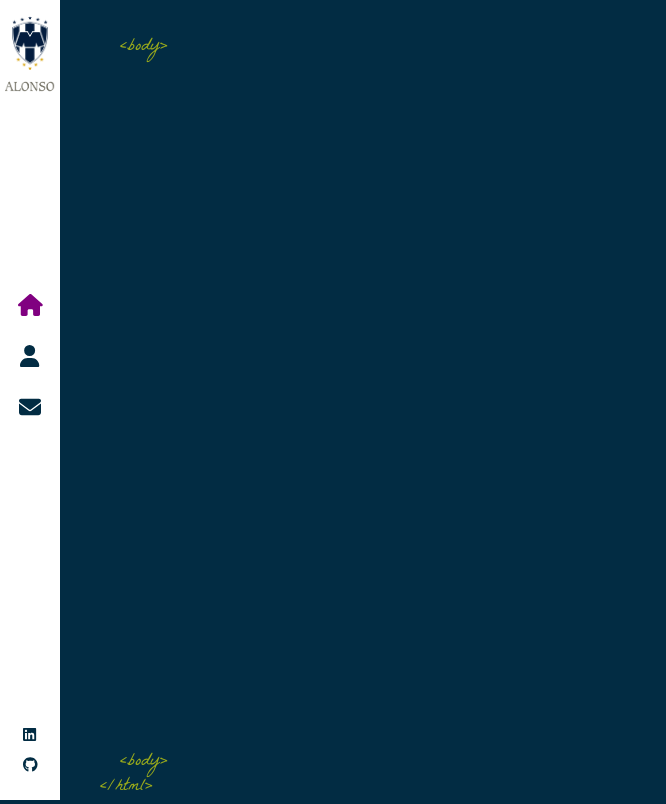
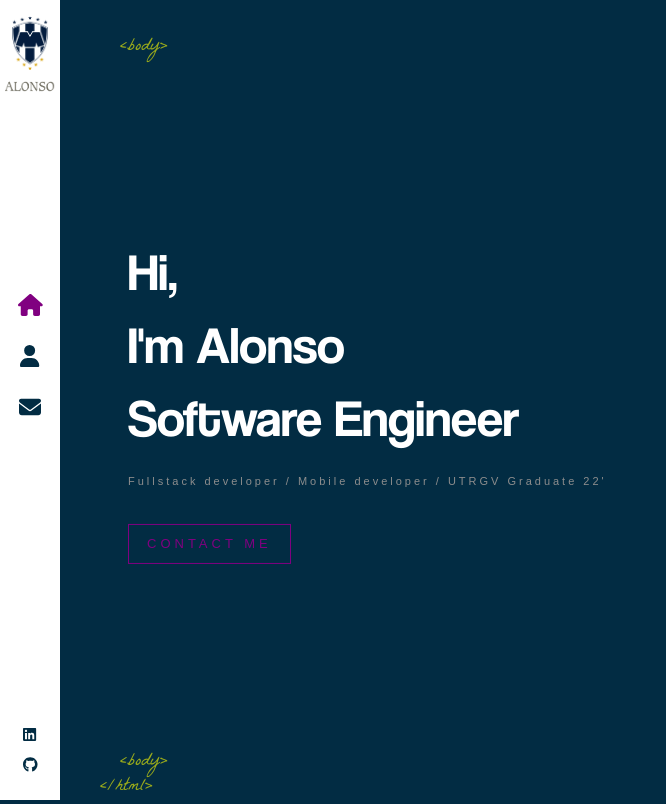
Before and after one commit to AlonsoGonzalezGonzalez/personal-portfolio, a React (Create React App) app in the folder react-portfolio/: page / in a window 1280 px wide. Shown: the whole page, without its empty margins (0-666 px from the left). Built offline with nearby package versions, Linux system fonts and the light colour scheme.

Commit message:
Added content to the home page

```diff
--- a/react-portfolio/src/App.js
+++ b/react-portfolio/src/App.js
@@ -1,11 +1,14 @@
 import './App.scss';
 import { Routes, Route} from 'react-router-dom'
 import Layout from './components/layout';
+import Home from './components/Home';
 
 function App() {
   return (
    <Routes>
-    <Route path="/" element={<Layout />} />
+    <Route path="/" element={<Layout />}>
+      <Route index element={<Home />}/>
+    </Route>
    </Routes>
   );
 }
--- /dev/null
+++ b/react-portfolio/src/components/Home/index.js
@@ -0,0 +1,21 @@
+import { Link } from 'react-router-dom'
+import './index.scss'
+const Home = () => {
+
+    return(
+        <div className="container home-page">
+            <div className="text-zone">
+            <h1>Hi, <br/> I'm Alonso
+            <br />
+            Software Engineer
+            </h1>
+            <h2>Fullstack developer / Mobile developer / UTRGV Graduate 22'</h2>
+            <Link to="/contact" className='flat-button'>CONTACT ME</Link>
+
+            </div>
+
+        </div>
+    )
+}
+
+export default Home;
--- /dev/null
+++ b/react-portfolio/src/components/Home/index.scss
@@ -0,0 +1,48 @@
+.home-page{
+    .text-zone{
+        position: absolute;
+        left: 10%;
+        top: 50%;
+        transform: translateY(-50%);
+        width: 40%;
+        max-height: 90%;
+    }
+
+    h1{
+        color: white;
+        font-size: 52px;
+        margin: 0;
+        font-family: 'Coolvetica';
+        font-weight: 400;
+    }
+
+    h2{
+        color: #8d8d8d;
+        margin-top: 20px;
+        font-weight: 400;
+        font-size: 11px;
+        font-family: sans-serif;
+        letter-spacing: 3px;
+        animation: fadeIn 1s 1.8s backwards;
+    }
+
+    .flat-button{
+        color: purple;
+        font-size: 13px;
+        font-weight: 400;
+        letter-spacing: 4px;
+        font-family: sans-serif;
+        text-decoration: none;
+        padding: 10px 18px;
+        border: 1px solid purple;
+        margin-top: 25px;
+        float: left;
+        animation: fadeIn 1s 1.8s backwards;
+        white-space: nowrap;
+
+        &:hover{
+            background: purple;
+            color: white;
+        }
+    }
+}
--- a/react-portfolio/src/components/layout/index.scss
+++ b/react-portfolio/src/components/layout/index.scss
@@ -22,3 +22,18 @@
 .bottom-tag-html{
     margin-left: -20px;
 }
+
+.container{
+    width: 100%;
+    will-change: contents;
+    height: 90%;
+    min-height: 566px;
+    position: absolute;
+    opacity: 0;
+    top: 5%;
+    margin: 0 auto;
+    z-index: 1;
+    transform-style: preserve-3d;
+    animation: fadeIn 1s forwards;
+    animation-delay: 1s;
+}
```
